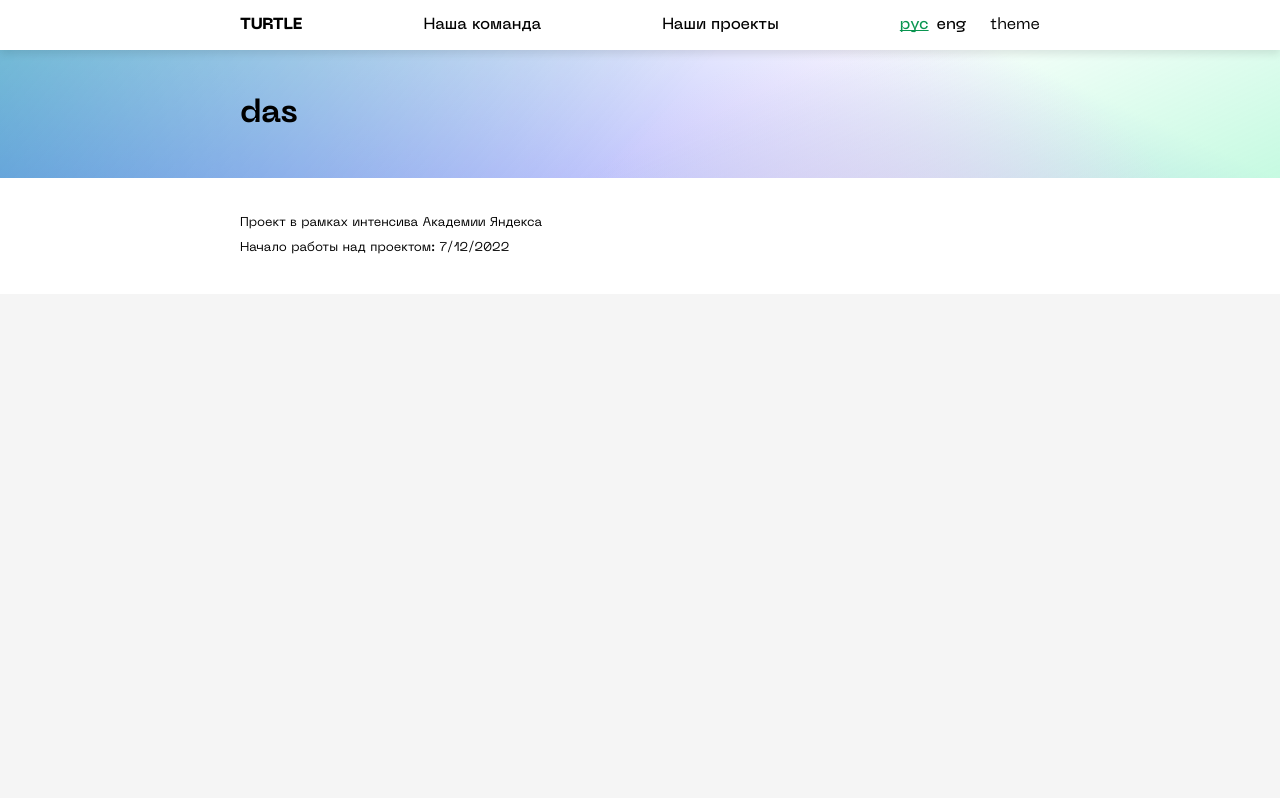
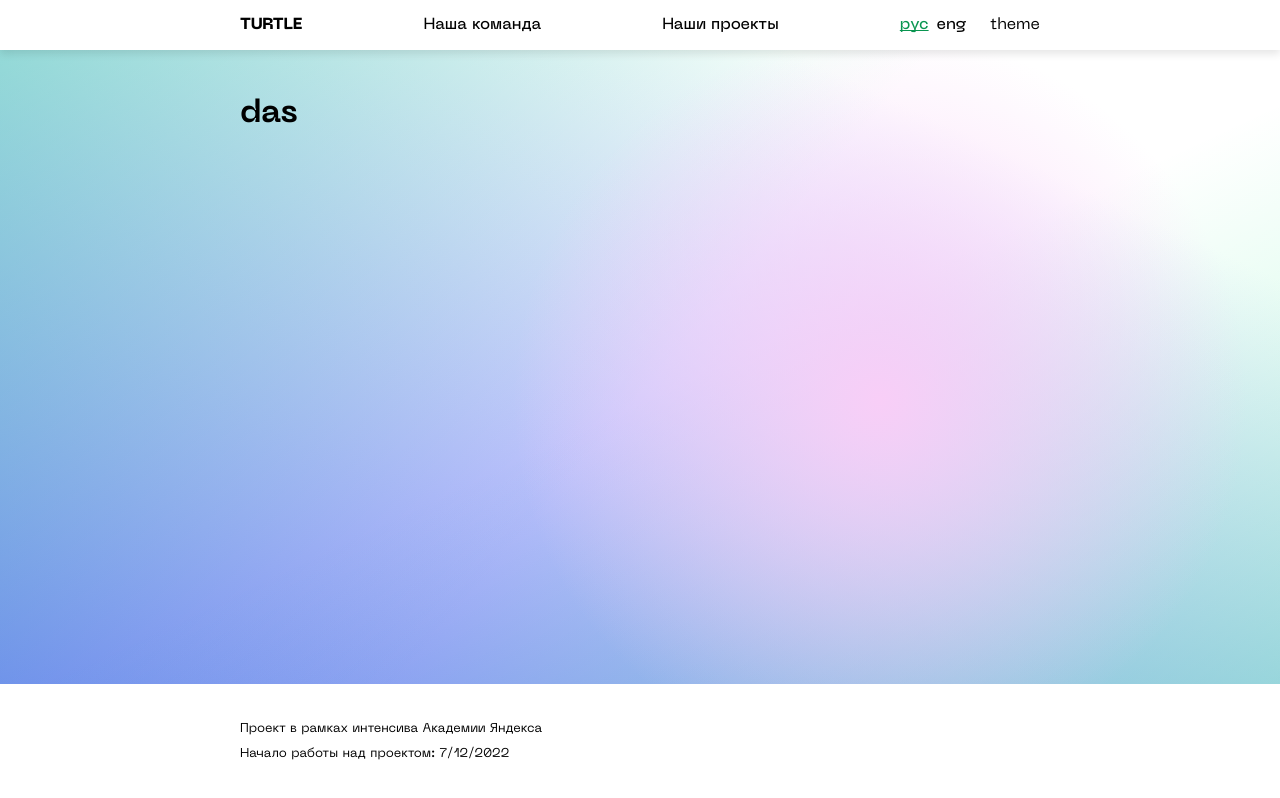
Before and after one commit to Flasck/Own_project, a React app: page /Own_project/ in a window 1280 px wide. Built offline with nearby package versions, Linux system fonts and the light colour scheme.

Commit message:
fix height

```diff
--- a/src/App.module.css
+++ b/src/App.module.css
@@ -1,5 +1,11 @@
-html, :global(#root) {
+html {
   min-height: 100%;
+  height: 100%;
+}
+:global(#root) {
+  flex-grow: 1;
+  display: flex;
+  flex-direction: column;
 }
 body {
   min-height: 100%;
@@ -10,6 +16,8 @@ body {
     linear-gradient(25deg, rgba(113, 122, 249, 1) 0%, rgba(255, 255, 255, 1) 80%, rgba(255, 255, 255, 1) 100%);
   background-size: 800px 800px, 100% 100%, 100% 100%, 100% 100%;
   color: var(--c-text);
+  display: flex;
+  flex-direction: column;
 }
 * {
   font-family: "Neue Machina", Arial, Helvetica, sans-serif;
--- a/src/components/Layout/Layout.module.css
+++ b/src/components/Layout/Layout.module.css
@@ -1,7 +1,7 @@
 .root {
 	display: flex;
 	flex-direction: column;
-	height: 100%;
+  	flex-grow: 1;
 }
 
 .container {
```
